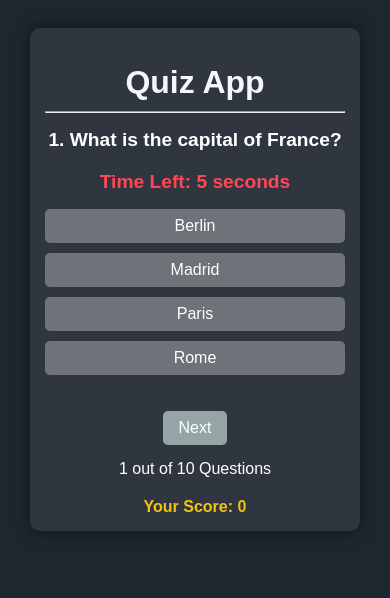
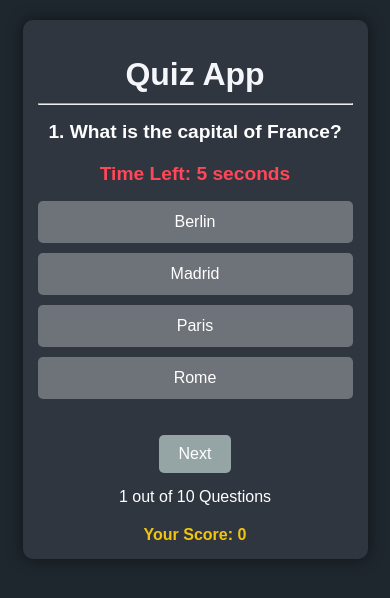
Before and after one commit to vikarnjha/React-Quiz-App, a React (Vite) app in the folder react-quiz-app/: page / in a window 390 px wide. Shown: the top 598 px of the page. Built offline with nearby package versions, Linux system fonts and the light colour scheme.

Commit message:
trying to solve option action in mobile devices

```diff
--- a/react-quiz-app/src/components/Quiz.css
+++ b/react-quiz-app/src/components/Quiz.css
@@ -4,6 +4,8 @@ body {
     color: #fff;
     text-align: center;
     padding: 20px;
+    margin: 0;
+    box-sizing: border-box;
   }
 
   .container {
@@ -44,26 +46,27 @@ body {
     background: rgba(255, 255, 255, 0.3);
     border-radius: 5px;
     cursor: pointer;
-    transition: 0.3s ease;
+    transition: background 0.3s ease, transform 0.2s ease;
+    user-select: none; /* Prevent text selection on mobile */
   }
 
-  li:hover {
+  li:hover, li:active {
     background: rgba(255, 255, 255, 0.6);
   }
 
-  .correct {
-    background: #27ae60;
+  li.correct {
+    background: #27ae60 !important;
     color: white;
   }
 
-  .wrong {
-    background: #e74c3c;
+  li.wrong {
+    background: #e74c3c !important;
     color: white;
   }
 
   .option {
     background: rgba(255, 255, 255, 0.3);
-    transition: 0.3s;
+    transition: background 0.3s ease;
   }
 
   button {
@@ -73,7 +76,7 @@ body {
     border: none;
     border-radius: 5px;
     cursor: pointer;
-    transition: 0.3s ease;
+    transition: background 0.3s ease;
     margin-top: 20px;
   }
 
@@ -113,12 +116,13 @@ body {
     }
 
     li {
-      padding: 8px;
+      padding: 12px;
       font-size: 1rem;
+      touch-action: manipulation; /* Improve touch performance */
     }
 
     button {
-      padding: 8px 16px;
+      padding: 10px 20px;
       font-size: 1rem;
     }
 
```
